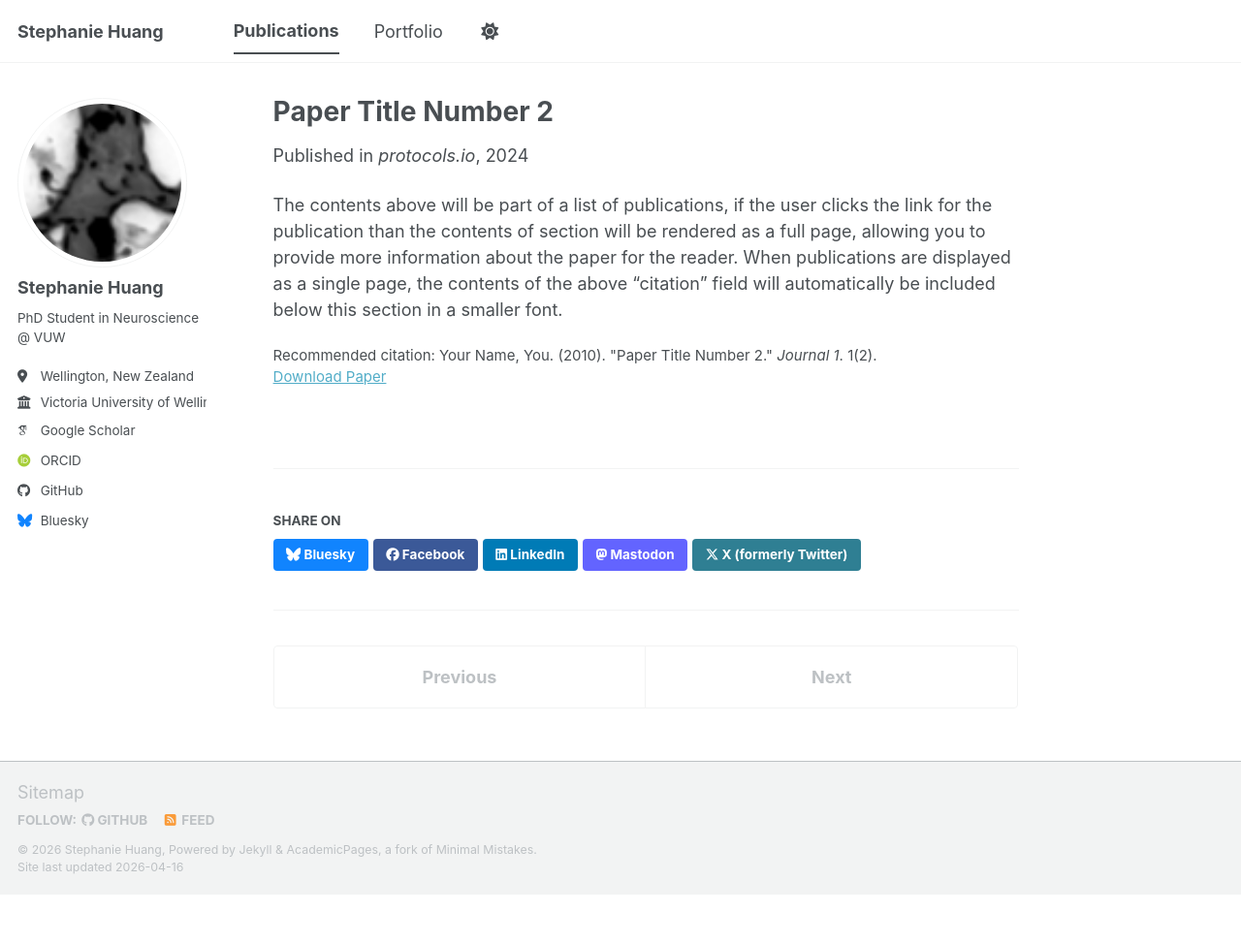
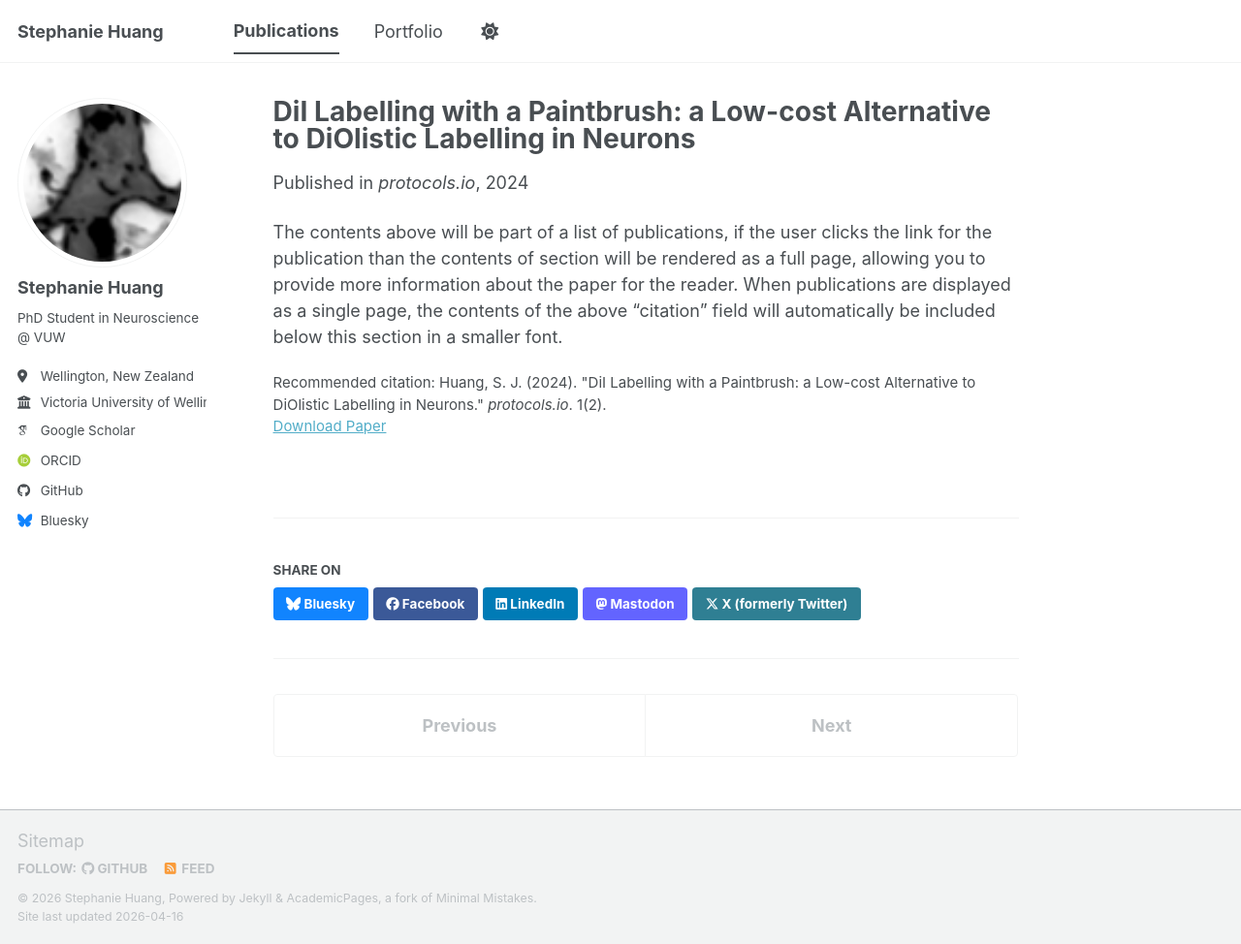
Before and after one commit to stephaniejh/stephaniejh.github.io, a Jekyll site: the page built from _publications/2010-10-01-paper-title-number-2.md, in a window 1280 px wide and 974 px high. Shown: the whole window at 97% size. Built offline with Jekyll 4.4.1, drawn with Linux system fonts in a browser that asks for light colours; some web fonts are replaced; a script bundle is joined from its source files by our own code; library files that are not in the unit come from our copies.

Commit message:
Update 2010-10-01-paper-title-number-2.md
added title

```diff
--- a/_publications/2010-10-01-paper-title-number-2.md
+++ b/_publications/2010-10-01-paper-title-number-2.md
@@ -1,5 +1,5 @@
 ---
-title: "Paper Title Number 2"
+title: "DiI Labelling with a Paintbrush: a Low-cost Alternative to DiOlistic Labelling in Neurons"
 collection: publications
 category: protocols
 #permalink: /publication/2010-10-01-paper-title-number-2
@@ -8,7 +8,7 @@ date: 2024-08-14
 venue: 'protocols.io'
 #slidesurl: 'https://academicpages.github.io/files/slides2.pdf'
 paperurl: 'https://dx.doi.org/10.17504/protocols.io.dm6gpzjr1lzp/v1'
-citation: 'Your Name, You. (2010). &quot;Paper Title Number 2.&quot; <i>Journal 1</i>. 1(2).'
+citation: 'Huang, S. J. (2024). &quot;DiI Labelling with a Paintbrush: a Low-cost Alternative to DiOlistic Labelling in Neurons.&quot; <i>protocols.io</i>. 1(2).'
 ---
 
 The contents above will be part of a list of publications, if the user clicks the link for the publication than the contents of section will be rendered as a full page, allowing you to provide more information about the paper for the reader. When publications are displayed as a single page, the contents of the above "citation" field will automatically be included below this section in a smaller font.
```
